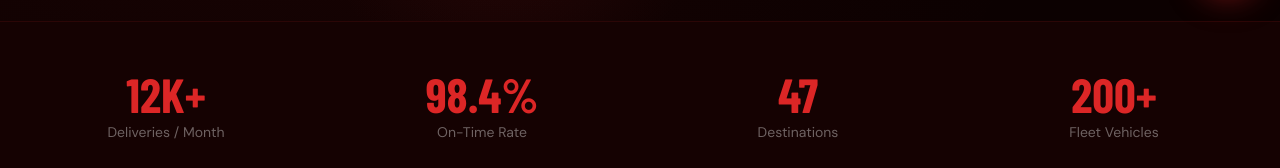
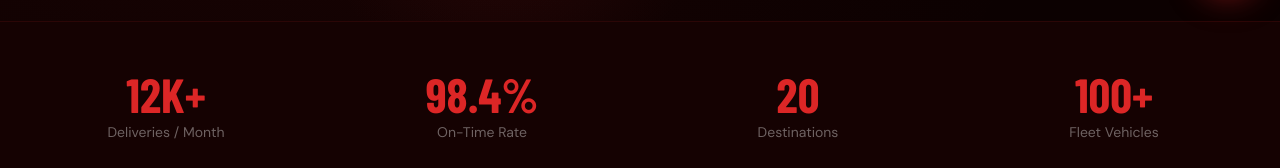
Before and after one commit to josephmyalla/kyemgeneralsupplieslimited, a React (Vite) app: page / in a window 1280 px wide. Shown: the part 779-947 px from the top of the page. Built offline with nearby package versions, Linux system fonts and the light colour scheme; a web font is replaced by a local one.

Commit message:
updating slides data

```diff
--- a/data/stats.ts
+++ b/data/stats.ts
@@ -1,6 +1,6 @@
 export const STATS = [
   { value:"12K+",  label:"Deliveries / Month" },
   { value:"98.4%", label:"On-Time Rate"        },
-  { value:"47",    label:"Destinations"        },
-  { value:"200+",  label:"Fleet Vehicles"      },
+  { value:"20",    label:"Destinations"        },
+  { value:"100+",  label:"Fleet Vehicles"      },
 ];
```
